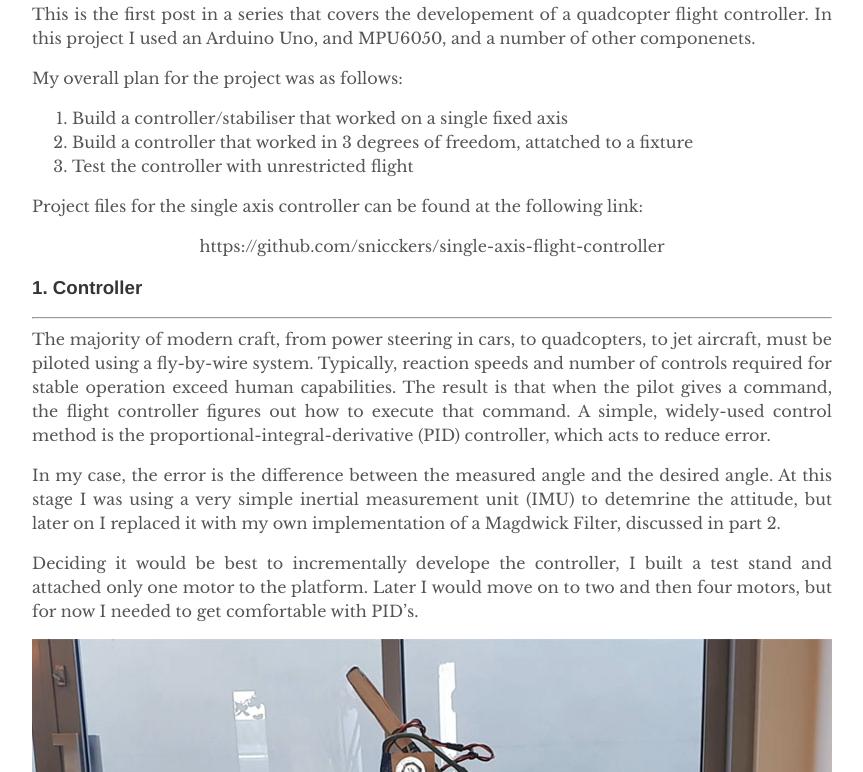
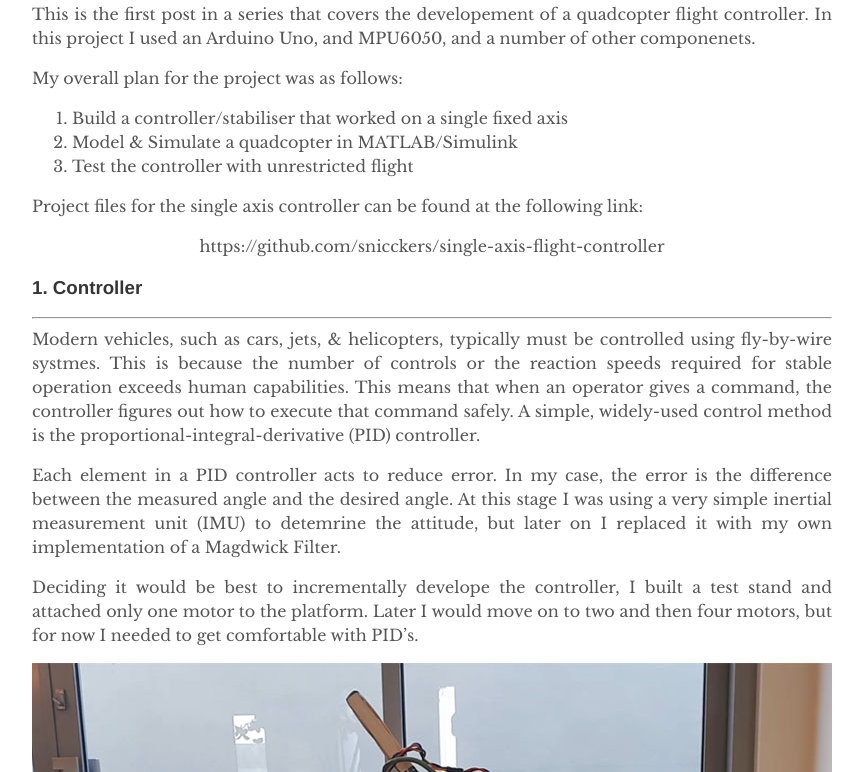
Before and after one commit to snicckers/nicks_blog, a Jekyll site: the page built from _posts/2020-09-10-flight-controller-pt1.md, in a window 1280 px wide and 900 px high, scrolled down 717 px, cut to the strip 128-900 px from the top of the window. Shown: the whole strip, without its empty margins (208-1071 px from the left). Built offline with Jekyll 4.4.1, drawn with Linux system fonts in a browser that asks for light colours; formulas are drawn with MathJax 3; some of the changed text lies outside the part shown.

Commit message:
Update 2020-09-10-flight-controller-pt1.md

```diff
--- a/_posts/2020-09-10-flight-controller-pt1.md
+++ b/_posts/2020-09-10-flight-controller-pt1.md
@@ -13,7 +13,7 @@ This is the first post in a series that covers the developement of a quadcopter
 
 My overall plan for the project was as follows:
 1. Build a controller/stabiliser that worked on a single fixed axis
-2. Build a controller that worked in 3 degrees of freedom, attatched to a fixture
+2. Model & Simulate a quadcopter in MATLAB/Simulink
 3. Test the controller with unrestricted flight
 
 Project files for the single axis controller can be found at the following link:
@@ -22,9 +22,9 @@ Project files for the single axis controller can be found at the following link:
 ### 1. Controller
 <hr>
 
-The majority of modern craft, from power steering in cars, to quadcopters, to jet aircraft, must be piloted using a fly-by-wire system. Typically, reaction speeds and number of controls required for stable operation exceed human capabilities. The result is that when the pilot gives a command, the flight controller figures out how to execute that command. A simple, widely-used control method is the proportional-integral-derivative (PID) controller, which acts to reduce error.
+Modern vehicles, such as cars, jets, & helicopters, typically must be controlled using fly-by-wire systmes. This is because the number of controls or the reaction speeds required for stable operation exceeds human capabilities. This means that when an operator gives a command, the controller figures out how to execute that command safely. A simple, widely-used control method is the proportional-integral-derivative (PID) controller.
 
-In my case, the error is the difference between the measured angle and the desired angle. At this stage I was using a very simple inertial measurement unit (IMU) to detemrine the attitude, but later on I replaced it with my own implementation of a Magdwick Filter, discussed in part 2.
+Each element in a PID controller acts to reduce error. In my case, the error is the difference between the measured angle and the desired angle. At this stage I was using a very simple inertial measurement unit (IMU) to detemrine the attitude, but later on I replaced it with my own implementation of a Magdwick Filter.
 
 Deciding it would be best to incrementally develope the controller, I built a test stand and attached only one motor to the platform. Later I would move on to two and then four motors, but for now I needed to get comfortable with PID's.
 
@@ -182,6 +182,4 @@ Resources:
 ### 3. Reflection
 <hr>
 
-With all that said I managed to cobble together a reasonably well tuned flight stabilizer working on a single axis with two motors. Being able to change the PID constants in real time and actually see the results as I changed them was a better education than any textbook can provide. In the future I may use something like Matlab to do my tuning, but at least I'll have the advantage of having a good understanding of PIDs.
-
-Part 2 is next up, focusing on the implementation of a Madgwick filter, and a Mahony filter.
+Being able to change the PID constants in real time and actually see the results as I changed them was a good education. The next post will focus on simulation & control of a quadcopter in MATLAB/Simulink, and finally unrestricted physical flight.
```
